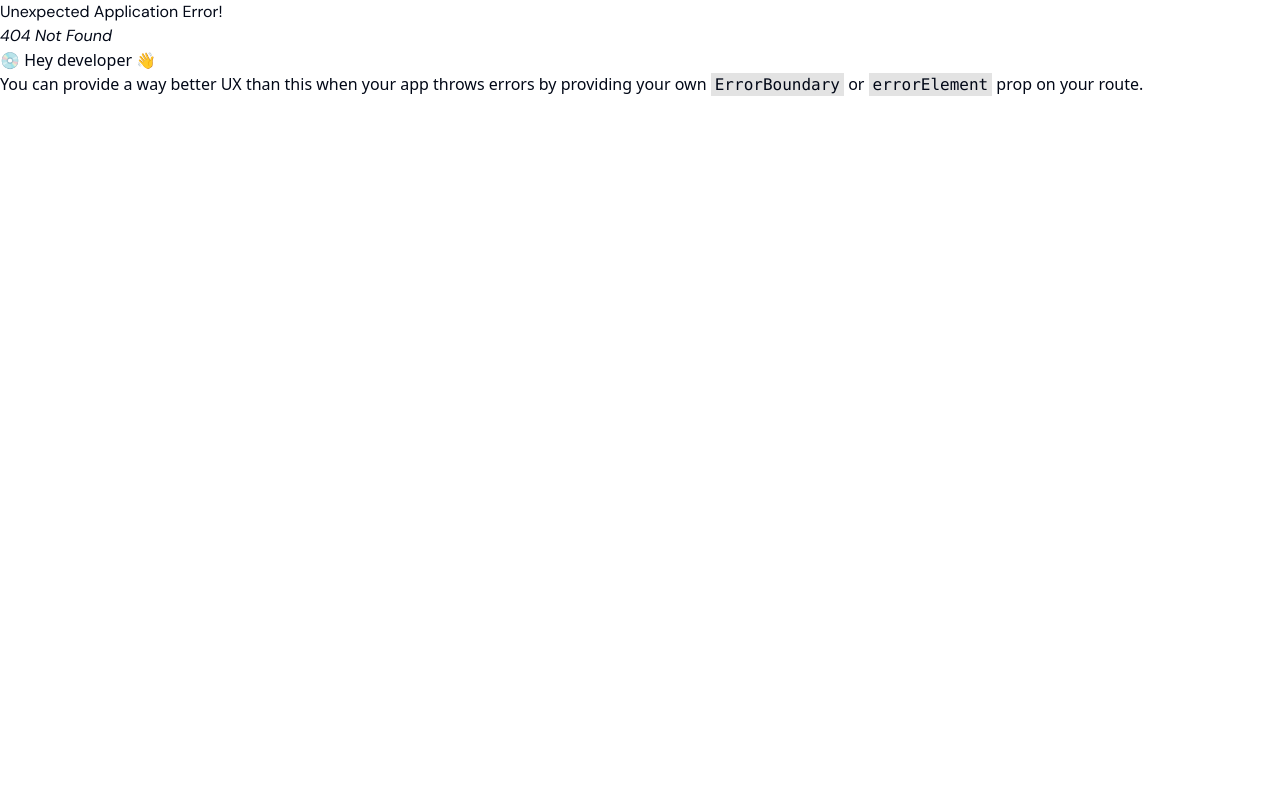
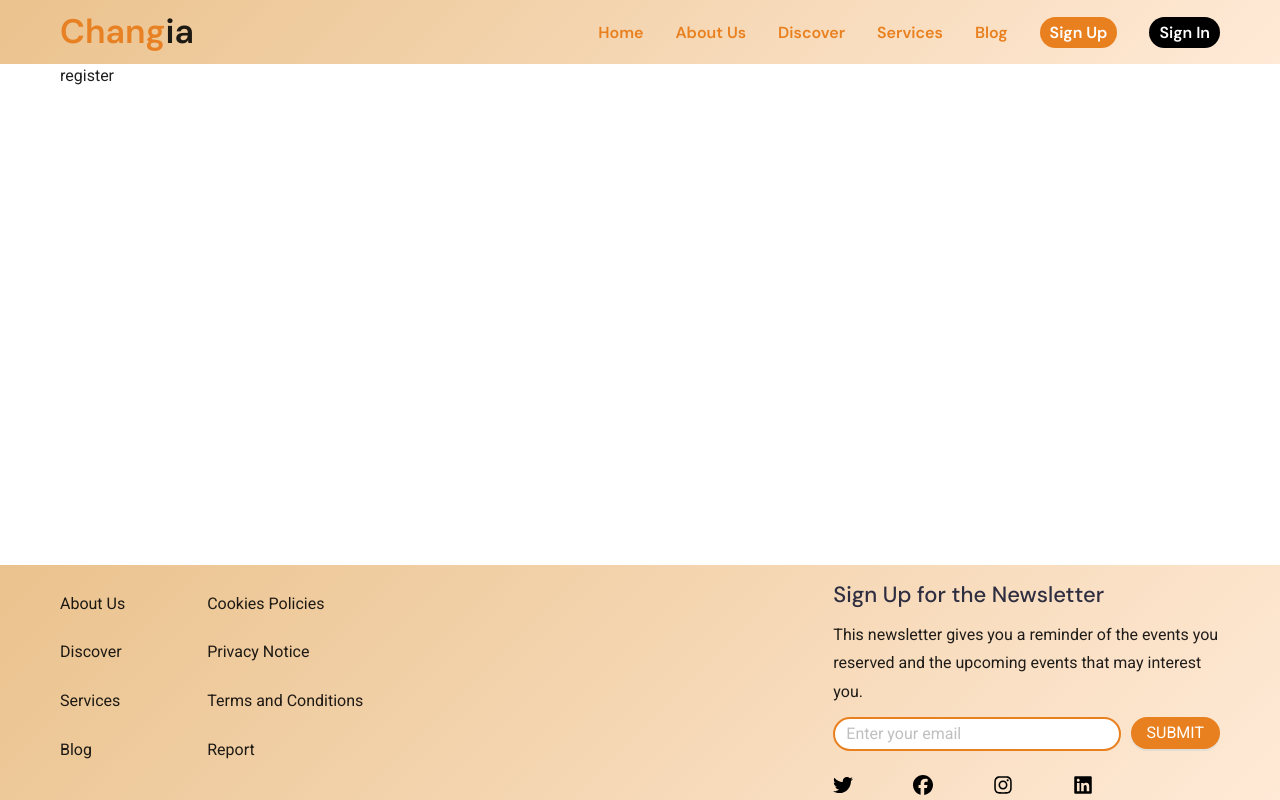
Before and after one commit to Children-s-Home/ChangiaKe, a React (Vite) app: page /auth/1 in a window 1280 px wide. Before the commit this address had no page. Built offline with nearby package versions, Linux system fonts and the light colour scheme.

Commit message:
adding typescript

```diff
--- a/package.json
+++ b/package.json
@@ -29,8 +29,8 @@
     "uuid": "^10.0.0"
   },
   "devDependencies": {
-    "@types/react": "^18.2.15",
-    "@types/react-dom": "^18.2.7",
+    "@types/react": "^18.3.3",
+    "@types/react-dom": "^18.3.0",
     "@vitejs/plugin-react": "^4.0.3",
     "autoprefixer": "^10.4.19",
     "eslint": "^8.45.0",
@@ -39,6 +39,7 @@
     "eslint-plugin-react-refresh": "^0.4.3",
     "postcss": "^8.4.39",
     "tailwindcss": "^3.4.4",
+    "typescript": "^5.5.3",
     "vite": "^4.4.5",
     "webpack-cli": "^5.1.4"
   },
--- a/src/Layout/layoutData.js
+++ b/src/Layout/layoutData.js
@@ -51,11 +51,11 @@ export const navItems = [
     label: 'Blog',
   },
   {
-    key: 'sign-up',
+    key: 'auth/sign-up',
     label: 'Sign Up',
   },
   {
-    key: 'sign-in',
+    key: 'auth/sign-in',
     label: 'Sign In',
   },
 ];
--- a/src/routes/routes.js
+++ b/src/routes/routes.js
@@ -6,6 +6,7 @@ import AboutUs from '../views/AboutUs/Index';
 import Discover from '../views/Discover/Index';
 import Details from '../views/CenterDetails/Index'
 import Services from '../views/Services/Index'
+import Auth from '@/views/Auth/Index';
 
 export const routes = [
   {
@@ -35,6 +36,10 @@ export const routes = [
       {
         path: 'services',
         element: React.createElement(Services)
+      },
+      {
+        path: 'auth/:type',
+        element: React.createElement(Auth)
       }
     ],
   },
--- /dev/null
+++ b/src/views/Auth/Components/Register.jsx
@@ -0,0 +1,7 @@
+const Register = () => {
+    return <div>
+        register
+    </div>
+}
+
+export default Register;
--- /dev/null
+++ b/src/views/Auth/Components/SignIn.jsx
@@ -0,0 +1,5 @@
+const SignIn = () => {
+  return <div>sign in</div>;
+};
+
+export default SignIn;
--- a/src/views/Auth/Index.jsx
+++ b/src/views/Auth/Index.jsx
@@ -1,7 +1,13 @@
-import { Col } from "antd";
+import { Flex } from "antd";
+import { useParams } from "react-router-dom";
+import Register from "./Components/Register";
+import SignIn from "./Components/SignIn";
 
 const Auth = () => {
-  return <Col>hello , this is sign in</Col>;
+  const params = useParams();
+  const { type } = params;
+
+  return <Flex>{type === "sign-in" ? <SignIn /> : <Register />}</Flex>;
 };
 
 export default Auth;
```
Also changed, not shown: src/views/Auth/_auth.scss (added), 1 other file (tests, documents, lock files or other folders).
